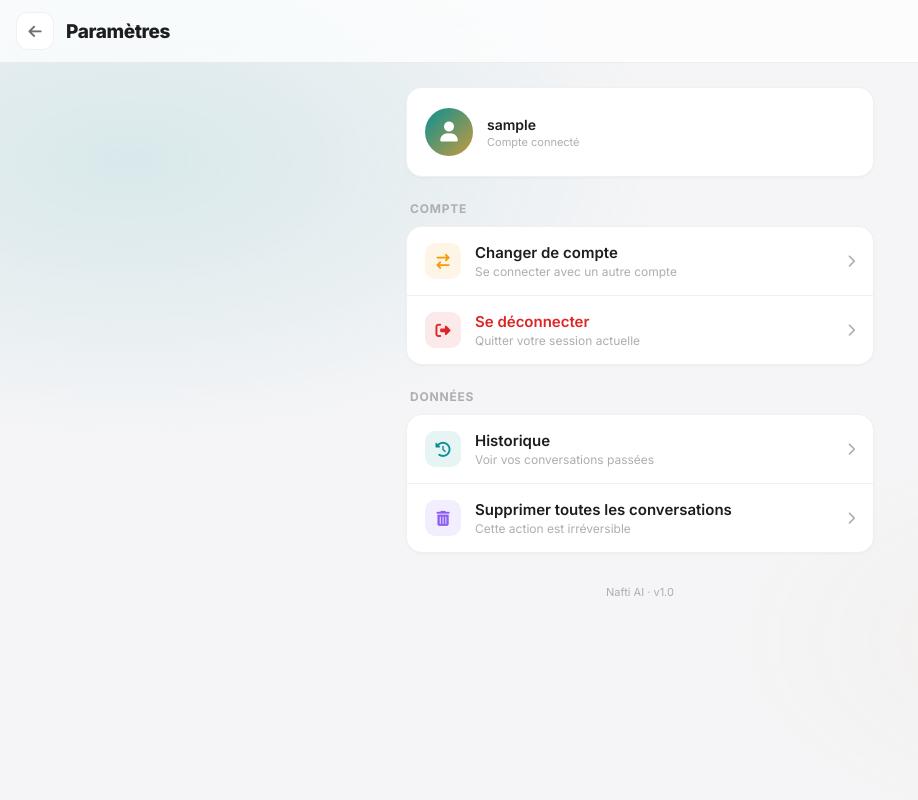
After one commit to anprogamernafti-boop/nafti-ai, a Flask app: page /settings in a window 1280 px wide. The commit adds this page. Shown: the whole page, without its empty margins (0-918 px from the left). Run offline with Flask 3, Linux system fonts and the light colour scheme; the visitor is signed in with stand-in values (Sample User, id 1).

Commit message:
Parametres

```diff
--- a/server.py
+++ b/server.py
@@ -150,6 +150,23 @@ def login():
 
     session['user'] = email
     return redirect(url_for('index'))
+
+@app.route('/settings')
+def settings_view():
+    user = session.get('user')
+    if not user:
+        return redirect(url_for('index'))
+    return render_template('settings.html')
+
+@app.route('/sessions/clear-all', methods=['POST'])
+def clear_all_sessions():
+    user = session.get('user')
+    if not user:
+        return jsonify({"error": "Unauthorized"}), 401
+    histories = load_history()
+    histories[user] = []
+    save_history(histories)
+    return jsonify({"status": "cleared"})
 
 @app.route('/history')
 def history_view():
--- /dev/null
+++ b/templates/settings.html
@@ -0,0 +1,368 @@
+<!DOCTYPE html>
+<html lang="fr">
+<head>
+<meta charset="UTF-8">
+<meta name="viewport" content="width=device-width, initial-scale=1.0, maximum-scale=1.0, user-scalable=no">
+<title>Param&egrave;tres - Nafti AI</title>
+<link href="https://fonts.googleapis.com/css2?family=Inter:wght@400;500;600;700;800;900&display=swap" rel="stylesheet">
+<link rel="stylesheet" href="https://cdnjs.cloudflare.com/ajax/libs/font-awesome/6.5.1/css/all.min.css">
+<style>
+:root {
+--bg-primary: #F5F5F7;
+--bg-secondary: rgba(255,255,255,0.72);
+--bg-chat: #FFFFFF;
+--text-primary: #1D1D1F;
+--text-secondary: #6E6E73;
+--text-muted: #AEAEB2;
+--accent: #0A8F94;
+--accent-light: #0FC2C8;
+--accent-glow: rgba(10,143,148,0.12);
+--gold: #C79B3B;
+--border: rgba(0,0,0,0.06);
+--shadow-sm: 0 1px 3px rgba(0,0,0,0.04);
+--shadow: 0 4px 24px rgba(0,0,0,0.06);
+--glass: rgba(255,255,255,0.72);
+--glass-border: rgba(255,255,255,0.3);
+--radius-sm: 12px;
+--radius-md: 16px;
+--radius-lg: 24px;
+}
+
+html.dark {
+--bg-primary: #0C0C0E;
+--bg-secondary: rgba(28,28,32,0.8);
+--bg-chat: #18181B;
+--text-primary: #F4F4F5;
+--text-secondary: #A1A1AA;
+--text-muted: #52525B;
+--accent: #22D3EE;
+--accent-light: #67E8F9;
+--accent-glow: rgba(34,211,238,0.1);
+--gold: #F59E0B;
+--border: rgba(255,255,255,0.06);
+--shadow-sm: 0 1px 3px rgba(0,0,0,0.2);
+--shadow: 0 4px 24px rgba(0,0,0,0.25);
+--glass: rgba(28,28,32,0.8);
+--glass-border: rgba(255,255,255,0.05);
+}
+
+* { margin: 0; padding: 0; box-sizing: border-box; }
+html, body { height: 100%; }
+
+body {
+font-family: 'Inter', -apple-system, BlinkMacSystemFont, sans-serif;
+background: var(--bg-primary);
+color: var(--text-primary);
+-webkit-font-smoothing: antialiased;
+}
+
+body::before {
+content: '';
+position: fixed;
+inset: 0;
+background:
+radial-gradient(ellipse 60% 50% at 10% 20%, var(--accent-glow) 0%, transparent 70%),
+radial-gradient(ellipse 50% 40% at 90% 80%, rgba(199,155,59,0.06) 0%, transparent 70%);
+pointer-events: none;
+z-index: 0;
+}
+
+.header {
+position: relative;
+z-index: 10;
+padding: 12px 16px;
+display: flex;
+align-items: center;
+gap: 12px;
+border-bottom: 1px solid var(--border);
+background: var(--glass);
+backdrop-filter: blur(40px) saturate(180%);
+-webkit-backdrop-filter: blur(40px) saturate(180%);
+}
+
+.back-btn {
+width: 38px; height: 38px;
+border-radius: var(--radius-sm);
+border: 1.5px solid var(--border);
+background: var(--bg-chat);
+color: var(--text-secondary);
+display: flex;
+align-items: center;
+justify-content: center;
+cursor: pointer;
+font-size: 15px;
+transition: all .2s ease;
+flex-shrink: 0;
+text-decoration: none;
+}
+
+.back-btn:hover {
+border-color: var(--accent);
+color: var(--accent);
+background: var(--accent-glow);
+}
+
+.header-title {
+font-size: 19px;
+font-weight: 800;
+letter-spacing: -0.4px;
+}
+
+.settings-content {
+position: relative;
+z-index: 1;
+max-width: 500px;
+margin: 0 auto;
+padding: 24px 16px;
+}
+
+.settings-section {
+margin-bottom: 24px;
+}
+
+.section-label {
+font-size: 12px;
+font-weight: 700;
+color: var(--text-muted);
+text-transform: uppercase;
+letter-spacing: 0.8px;
+margin-bottom: 10px;
+padding: 0 4px;
+}
+
+.settings-card {
+background: var(--bg-chat);
+border-radius: var(--radius-md);
+border: 1px solid var(--border);
+box-shadow: var(--shadow-sm);
+overflow: hidden;
+}
+
+.settings-item {
+display: flex;
+align-items: center;
+gap: 14px;
+padding: 16px 18px;
+cursor: pointer;
+transition: background .15s ease;
+text-decoration: none;
+color: var(--text-primary);
+border-bottom: 1px solid var(--border);
+}
+
+.settings-item:last-child {
+border-bottom: none;
+}
+
+.settings-item:hover {
+background: var(--accent-glow);
+}
+
+.settings-item:active {
+background: rgba(0,0,0,0.03);
+}
+
+.settings-icon {
+width: 36px; height: 36px;
+border-radius: 10px;
+display: flex;
+align-items: center;
+justify-content: center;
+flex-shrink: 0;
+font-size: 15px;
+}
+
+.settings-icon.blue {
+background: rgba(10,143,148,0.1);
+color: var(--accent);
+}
+
+.settings-icon.red {
+background: rgba(220,38,38,0.1);
+color: #DC2626;
+}
+
+.settings-icon.orange {
+background: rgba(245,158,11,0.1);
+color: #F59E0B;
+}
+
+.settings-icon.purple {
+background: rgba(139,92,246,0.1);
+color: #8B5CF6;
+}
+
+.settings-item-text {
+flex: 1;
+}
+
+.settings-item-title {
+font-size: 15px;
+font-weight: 600;
+}
+
+.settings-item-subtitle {
+font-size: 12px;
+color: var(--text-muted);
+margin-top: 2px;
+}
+
+.settings-item-title.red {
+color: #DC2626;
+}
+
+.settings-item .chevron {
+color: var(--text-muted);
+font-size: 13px;
+}
+
+.user-info {
+display: flex;
+align-items: center;
+gap: 14px;
+padding: 20px 18px;
+background: var(--bg-chat);
+border-radius: var(--radius-md);
+border: 1px solid var(--border);
+box-shadow: var(--shadow-sm);
+margin-bottom: 24px;
+}
+
+.user-avatar {
+width: 48px; height: 48px;
+border-radius: 50%;
+background: linear-gradient(135deg, var(--accent), var(--gold));
+display: flex;
+align-items: center;
+justify-content: center;
+flex-shrink: 0;
+}
+
+.user-avatar i { font-size: 20px; color: #fff; }
+
+.user-email {
+font-size: 14px;
+font-weight: 600;
+color: var(--text-primary);
+word-break: break-all;
+}
+
+.user-label {
+font-size: 11px;
+color: var(--text-muted);
+margin-top: 2px;
+}
+
+.app-version {
+text-align: center;
+font-size: 11px;
+color: var(--text-muted);
+margin-top: 32px;
+}
+</style>
+</head>
+<body>
+
+<div class="header">
+<a href="/" class="back-btn">
+<i class="fa-solid fa-arrow-left"></i>
+</a>
+<span class="header-title">Param&egrave;tres</span>
+</div>
+
+<div class="settings-content">
+
+<!-- User info -->
+<div class="user-info">
+<div class="user-avatar">
+<i class="fa-solid fa-user"></i>
+</div>
+<div>
+<div class="user-email">{{ session.get('user', '') }}</div>
+<div class="user-label">Compte connect&eacute;</div>
+</div>
+</div>
+
+<!-- Compte -->
+<div class="settings-section">
+<div class="section-label">Compte</div>
+<div class="settings-card">
+<a href="/logout" class="settings-item" onclick="return confirmSwitch()">
+<div class="settings-icon orange">
+<i class="fa-solid fa-arrow-right-arrow-left"></i>
+</div>
+<div class="settings-item-text">
+<div class="settings-item-title">Changer de compte</div>
+<div class="settings-item-subtitle">Se connecter avec un autre compte</div>
+</div>
+<i class="fa-solid fa-chevron-right chevron"></i>
+</a>
+<a href="/logout" class="settings-item" id="logoutBtn">
+<div class="settings-icon red">
+<i class="fa-solid fa-right-from-bracket"></i>
+</div>
+<div class="settings-item-text">
+<div class="settings-item-title red">Se d&eacute;connecter</div>
+<div class="settings-item-subtitle">Quitter votre session actuelle</div>
+</div>
+<i class="fa-solid fa-chevron-right chevron"></i>
+</a>
+</div>
+</div>
+
+<!-- Données -->
+<div class="settings-section">
+<div class="section-label">Donn&eacute;es</div>
+<div class="settings-card">
+<a href="/history" class="settings-item">
+<div class="settings-icon blue">
+<i class="fa-solid fa-clock-rotate-left"></i>
+</div>
+<div class="settings-item-text">
+<div class="settings-item-title">Historique</div>
+<div class="settings-item-subtitle">Voir vos conversations pass&eacute;es</div>
+</div>
+<i class="fa-solid fa-chevron-right chevron"></i>
+</a>
+<div class="settings-item" id="clearAllBtn">
+<div class="settings-icon purple">
+<i class="fa-solid fa-trash-can"></i>
+</div>
+<div class="settings-item-text">
+<div class="settings-item-title">Supprimer toutes les conversations</div>
+<div class="settings-item-subtitle">Cette action est irr&eacute;versible</div>
+</div>
+<i class="fa-solid fa-chevron-right chevron"></i>
+</div>
+</div>
+</div>
+
+<div class="app-version">Nafti AI &middot; v1.0</div>
+</div>
+
+<script>
+// Theme persistence
+(function() {
+var saved;
+try { saved = localStorage.getItem('nafti-theme'); } catch(e) {}
+if (saved === 'dark') document.documentElement.classList.add('dark');
+else if (saved === 'light') document.documentElement.classList.remove('dark');
+else if (window.matchMedia && window.matchMedia('(prefers-color-scheme: dark)').matches) document.documentElement.classList.add('dark');
+})();
+
+function confirmSwitch() {
+return true;
+}
+
+document.getElementById('clearAllBtn').addEventListener('click', function() {
+if (confirm('Supprimer toutes vos conversations ? Cette action est irr\u00e9versible.')) {
+fetch('/sessions/clear-all', { method: 'POST' })
+.then(function(r) { return r.json(); })
+.then(function() { location.reload(); })
+.catch(function() { location.reload(); });
+}
+});
+</script>
+
+</body>
+</html>
```
Also changed, not shown: history.json (+1 -1 lines), templates/index.html (+11 -0 lines).
